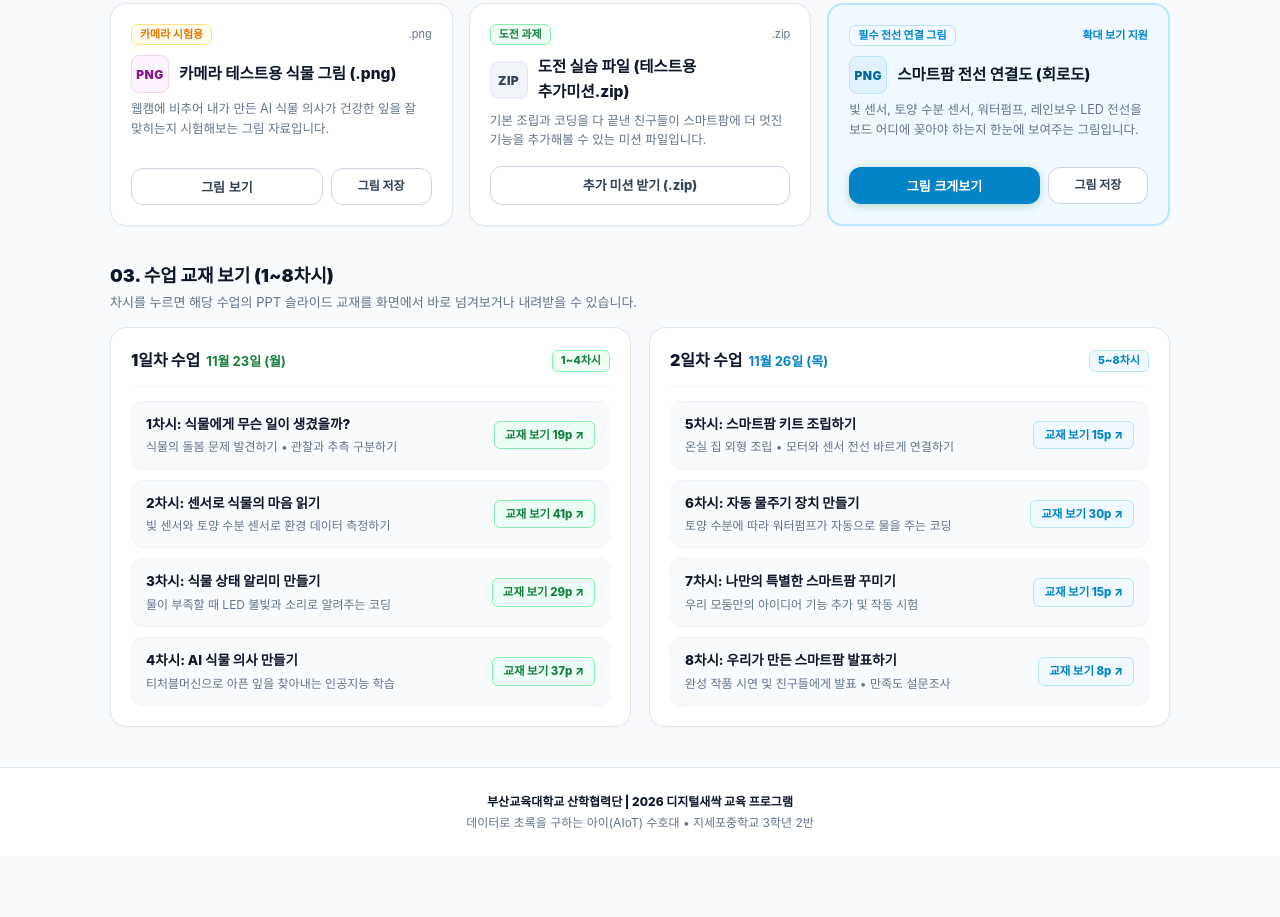
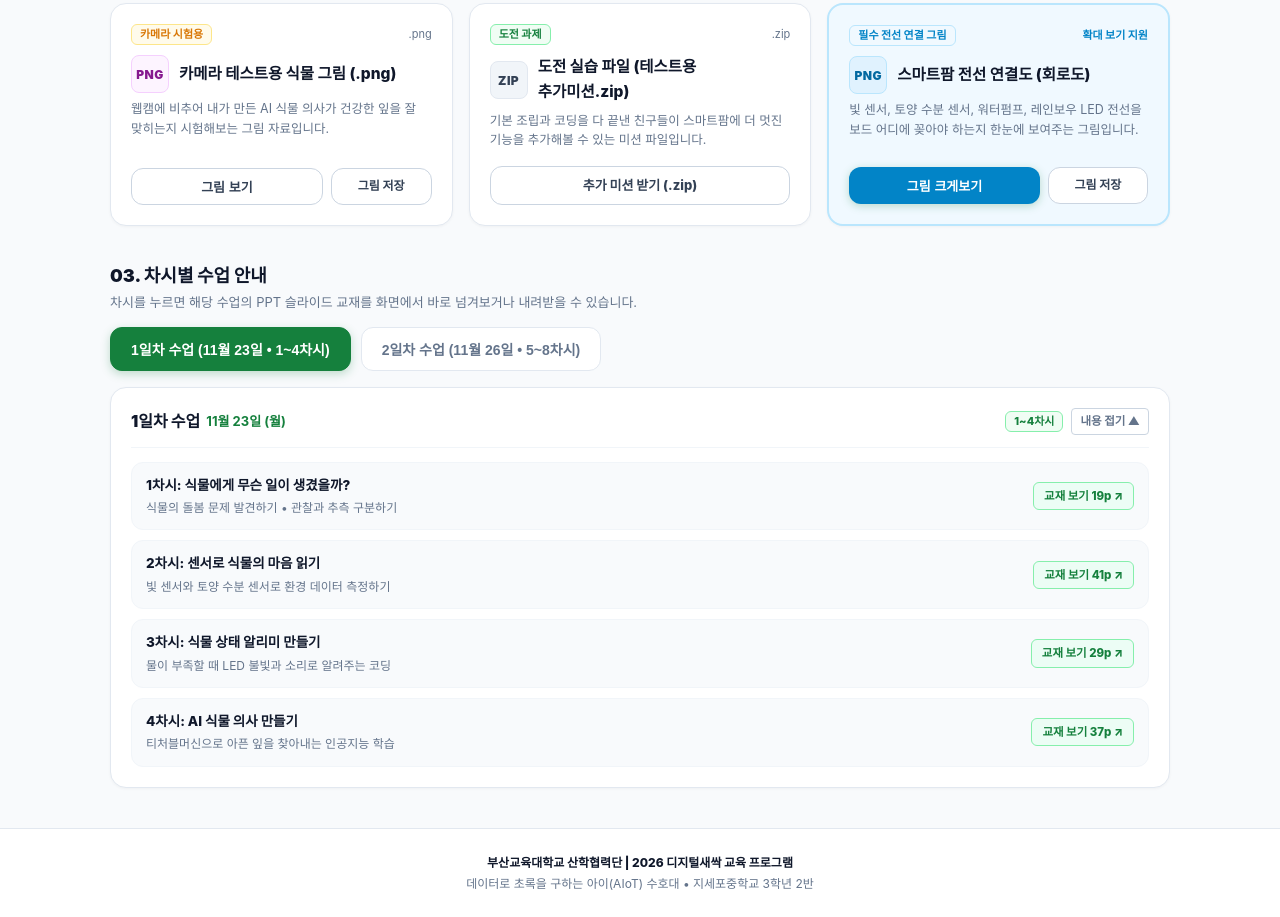
Before and after one commit to heethink/jisepo-aiot, a plain HTML site: page index.html in a window 1280 px wide. Shown: the part 1217-2134 px from the top of the page. Before the commit the page ends 2073 px from the top, so only its background shows below. Drawn offline with Linux system fonts and the light colour scheme; a web font is replaced by a local one.

Commit message:
feat: 활용사이트 버튼 문구 바로가기로 통일, 1일차/2일차 수업 토글 버튼 추가 및 차시별 수업 안내로 명칭 변경

```diff
--- a/index.html
+++ b/index.html
@@ -575,9 +575,56 @@
     }
 
     /* 차시별 수업 교재 (2개 일차) */
+        /* 차시별 안내 일차 선택 탭 버튼 */
+    .day-filter-tabs {
+      display: flex;
+      gap: 10px;
+      margin-bottom: 16px;
+      flex-wrap: wrap;
+    }
+
+    .day-filter-btn {
+      padding: 11px 20px;
+      border-radius: var(--radius-md);
+      font-size: 14px;
+      font-weight: 800;
+      border: 1.5px solid var(--border-color);
+      background: #ffffff;
+      color: var(--text-muted);
+      cursor: pointer;
+      transition: all 0.2s ease;
+      display: inline-flex;
+      align-items: center;
+      gap: 8px;
+    }
+
+    .day-filter-btn:hover {
+      border-color: #94a3b8;
+      color: var(--text-main);
+      transform: translateY(-1px);
+    }
+
+    .day-filter-btn.active-green {
+      background: var(--primary);
+      border-color: var(--primary);
+      color: #ffffff;
+      box-shadow: 0 3px 10px rgba(21, 128, 61, 0.25);
+    }
+
+    .day-filter-btn.active-blue {
+      background: var(--blue);
+      border-color: var(--blue);
+      color: #ffffff;
+      box-shadow: 0 3px 10px rgba(2, 132, 199, 0.25);
+    }
+
+    .day-lessons-body {
+      transition: all 0.3s ease;
+    }
+
     .curriculum-wrap {
       display: grid;
-      grid-template-columns: repeat(2, 1fr);
+      grid-template-columns: 1fr;
       gap: 18px;
     }
 
@@ -892,7 +939,7 @@
       </a>
       <a href="#curriculum" class="quick-nav-pill">
         <span class="quick-nav-num">3</span>
-        <span class="quick-nav-text">수업 교재 보기 (1~8차시)</span>
+        <span class="quick-nav-text">차시별 수업 안내 (1~8차시)</span>
       </a>
     </nav>
 
@@ -926,7 +973,7 @@
             </p>
           </div>
           <a href="https://makecode.microbit.org/" target="_blank" rel="noopener noreferrer" class="btn btn-primary" style="width: 100%;">
-            메이크코드 바로 열기 ↗
+            바로가기 ↗
           </a>
         </div>
 
@@ -946,7 +993,7 @@
             </p>
           </div>
           <a href="https://teachablemachine.withgoogle.com/" target="_blank" rel="noopener noreferrer" class="btn btn-outline" style="width: 100%; border-color: #7dd3fc; color: #0284c7; font-weight: 800;">
-            티처블머신 바로 열기 ↗
+            바로가기 ↗
           </a>
         </div>
 
@@ -969,7 +1016,7 @@
             </p>
           </div>
           <a href="https://ifelse-delta.vercel.app/" target="_blank" rel="noopener noreferrer" class="btn btn-outline" style="width: 100%; border-color: #a5f3fc; color: #0891b2; font-weight: 800;">
-            ifelse 바로 열기 ↗
+            바로가기 ↗
           </a>
         </div>
       </div>
@@ -1127,24 +1174,38 @@
     <section id="curriculum" class="content-section">
       <div class="section-head">
         <div class="section-head-title">
-          <span>03. 수업 교재 보기 (1~8차시)</span>
+          <span>03. 차시별 수업 안내</span>
         </div>
         <div class="section-head-desc">
           차시를 누르면 해당 수업의 PPT 슬라이드 교재를 화면에서 바로 넘겨보거나 내려받을 수 있습니다.
         </div>
       </div>
 
+      <!-- 1일차 / 2일차 전환 및 내용 숨기기/확인 버튼 -->
+      <div class="day-filter-tabs">
+        <button type="button" id="dayFilterBtn1" class="day-filter-btn active-green" onclick="toggleCurriculumDay(1)">
+          1일차 수업 (11월 23일 • 1~4차시)
+        </button>
+        <button type="button" id="dayFilterBtn2" class="day-filter-btn" onclick="toggleCurriculumDay(2)">
+          2일차 수업 (11월 26일 • 5~8차시)
+        </button>
+      </div>
+
       <div class="curriculum-wrap">
-        <!-- 1일차 -->
-        <div class="day-box">
-          <div class="day-box-head">
+        <!-- 1일차 수업 내용 -->
+        <div class="day-box" id="curriculumDay1">
+          <div class="day-box-head" onclick="toggleCurriculumBody(1)" style="cursor: pointer;" title="클릭하여 차시별 수업내용 접기/펼치기">
             <div class="day-box-title">
               <span>1일차 수업</span>
               <span style="font-size: 13px; font-weight: 700; color: var(--primary);">11월 23일 (월)</span>
             </div>
+            <div style="display: flex; align-items: center; gap: 8px;">
               <span class="badge badge-primary">1~4차시</span>
-          </div>
-
+              <span id="dayToggleLabel1" style="font-size: 11.5px; font-weight: 800; color: #64748b; background: #ffffff; border: 1px solid #cbd5e1; border-radius: 4px; padding: 3px 8px;">내용 접기 ▲</span>
+            </div>
+          </div>
+
+          <div id="dayLessonsBody1" class="day-lessons-body">
             <div class="lesson-item" onclick="openCurriculumModal(1)">
               <div class="lesson-left">
                 <div class="lesson-title-text">1차시: 식물에게 무슨 일이 생겼을까?</div>
@@ -1177,17 +1238,22 @@
               <span class="lesson-view-tag">교재 보기 37p ↗</span>
             </div>
           </div>
-
-        <!-- 2일차 -->
-        <div class="day-box">
-          <div class="day-box-head">
+        </div>
+
+        <!-- 2일차 수업 내용 -->
+        <div class="day-box" id="curriculumDay2" style="display: none;">
+          <div class="day-box-head" onclick="toggleCurriculumBody(2)" style="cursor: pointer;" title="클릭하여 차시별 수업내용 접기/펼치기">
             <div class="day-box-title">
               <span>2일차 수업</span>
               <span style="font-size: 13px; font-weight: 700; color: var(--blue);">11월 26일 (목)</span>
             </div>
+            <div style="display: flex; align-items: center; gap: 8px;">
               <span class="badge badge-blue">5~8차시</span>
-          </div>
-
+              <span id="dayToggleLabel2" style="font-size: 11.5px; font-weight: 800; color: #64748b; background: #ffffff; border: 1px solid #cbd5e1; border-radius: 4px; padding: 3px 8px;">내용 접기 ▲</span>
+            </div>
+          </div>
+
+          <div id="dayLessonsBody2" class="day-lessons-body">
             <div class="lesson-item" onclick="openCurriculumModal(5)">
               <div class="lesson-left">
                 <div class="lesson-title-text">5차시: 스마트팜 키트 조립하기</div>
@@ -1218,6 +1284,7 @@
                 <div class="lesson-sub-text">완성 작품 시연 및 친구들에게 발표 • 만족도 설문조사</div>
               </div>
               <span class="lesson-view-tag" style="color:var(--blue); background:var(--blue-light); border-color:var(--blue-border);">교재 보기 8p ↗</span>
+            </div>
           </div>
         </div>
       </div>
```
Lines whose indentation alone changed are shown as unchanged.
